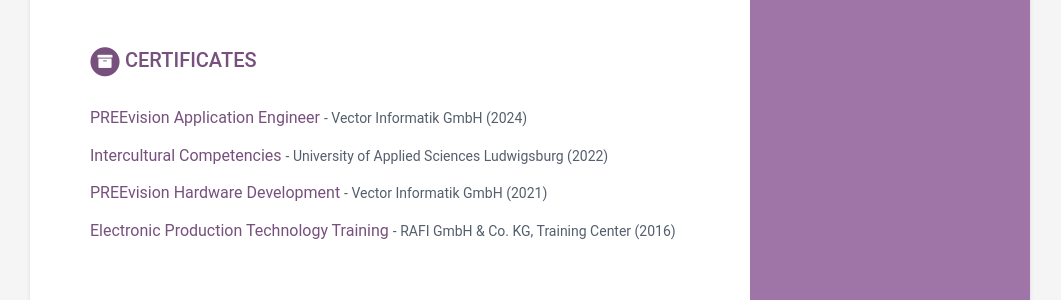
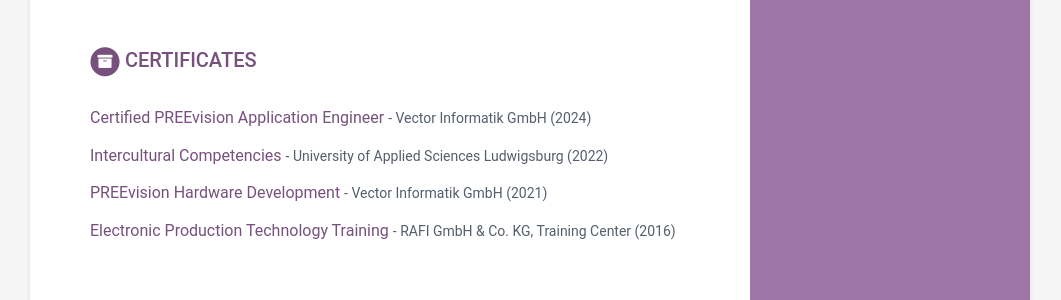
Before and after one commit to jmazyar/jmazyar.github.io, a Jekyll site: the page built from docs/index.html, in a window 1280 px wide and 900 px high, scrolled down 1640 px. Shown: the part 208-508 px from the top of the window, without its empty margins (110-1171 px from the left). Built offline with Jekyll 4.4.1, drawn with Linux system fonts in a browser that asks for light colours.

Commit message:
update cert

```diff
--- a/docs/_data/data.yml
+++ b/docs/_data/data.yml
@@ -148,7 +148,7 @@
     intro: >
 
     assignments:
-      - title: PREEvision Application Engineer
+      - title: Certified PREEvision Application Engineer
         # link: "#"
         tagline: "Vector Informatik GmbH (2024)"
 
```
